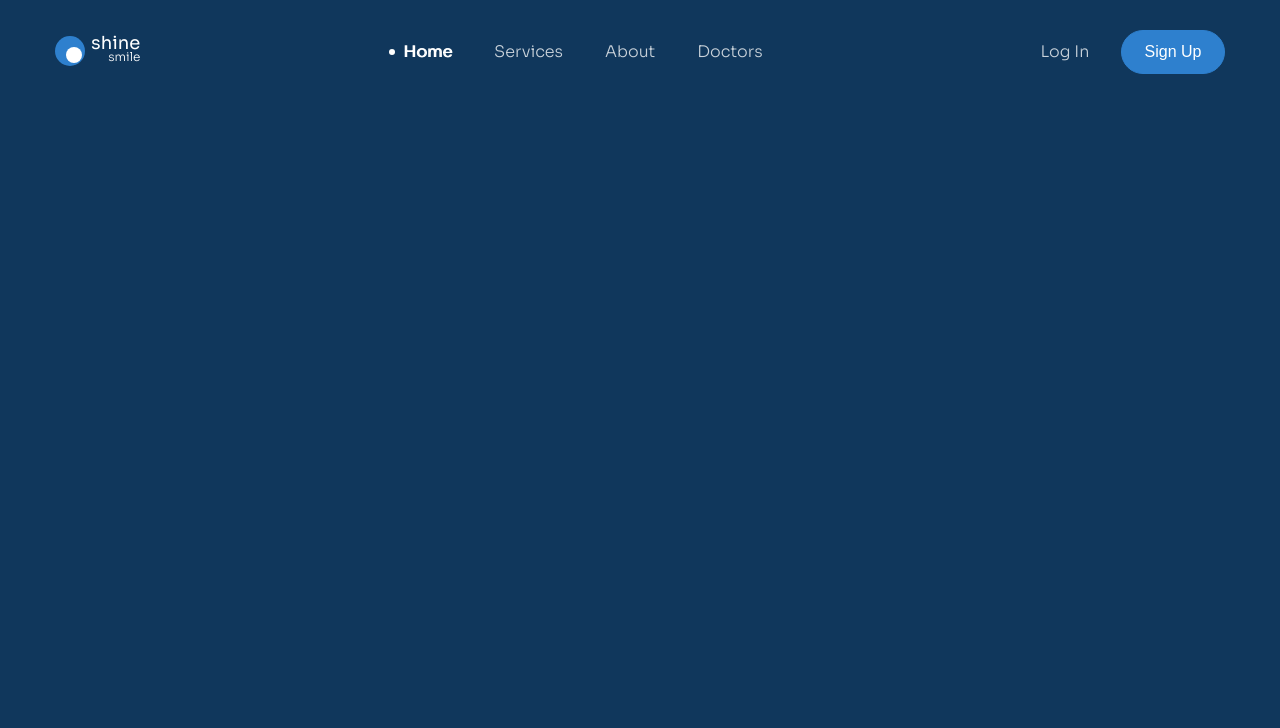
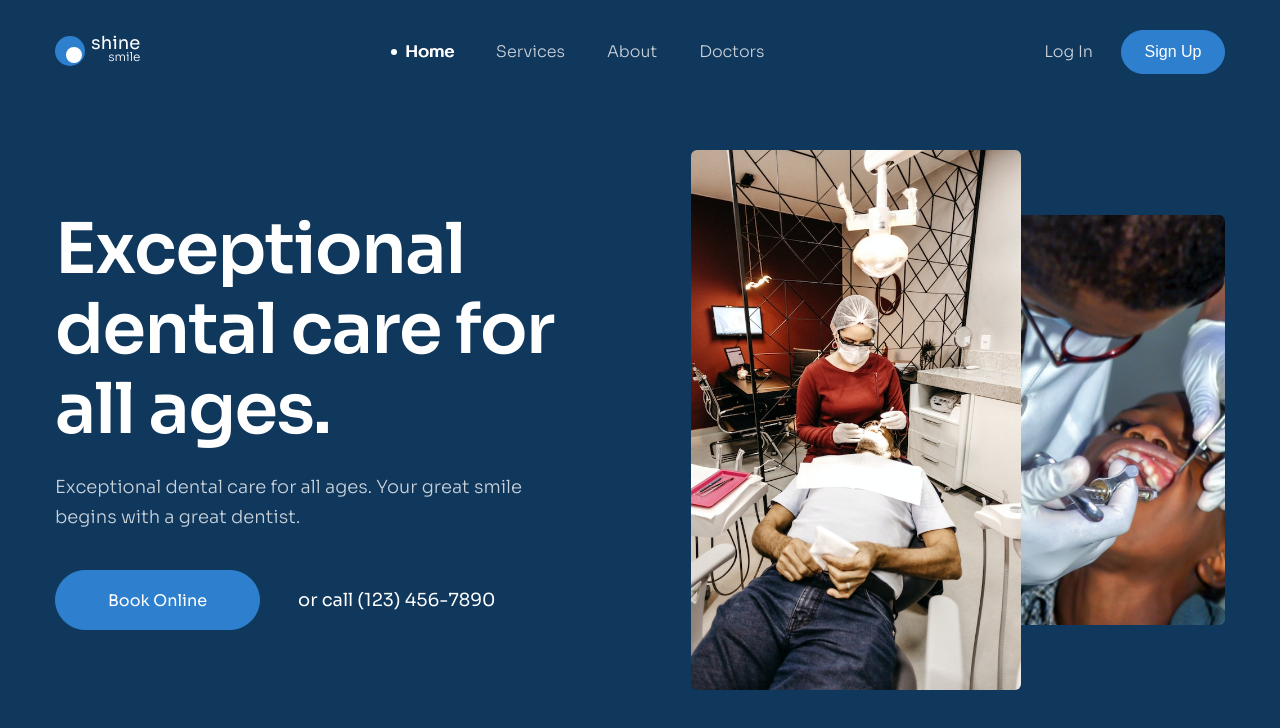
Before and after one commit to FergieTimeee/htmlcss-project-03, a plain HTML site: page index.html in a window 1280 px wide. Drawn offline with Linux system fonts and the light colour scheme.

Commit message:
Làm phần hero

```diff
--- a/assets/css/styles.css
+++ b/assets/css/styles.css
@@ -32,15 +32,15 @@ a {
     min-width: 205px;
     height: 60px;
     background: var(--primary-color);
-    border-radius: 99px;
+    -o-border-radius: 99px;
     -webkit-border-radius: 99px;
     -moz-border-radius: 99px;
     -ms-border-radius: 99px;
-    -o-border-radius: 99px;
+    border-radius: 99px;
     border: 1px solid var(--primary-color);
     font-weight: 400;
     font-size: 1.6rem;
-    line-height: 1.67;
+    line-height: 60px;
     text-align: center;
     color: #ffffff;
 }
@@ -152,9 +152,82 @@ a {
 }
 
 /* action */
+.header-action {
+    display: flex;
+    align-items: center;
+}
+
 .header-action__signup {
     line-height: 1.75;
     min-width: 104px;
     height: 44px;
     margin-left: 7px;
 }
+
+/* =========Hero========== */
+.hero {
+    display: flex;
+    margin-top: 76px;
+    align-items: center;
+}
+
+.hero__content {
+    width: 44%;
+    flex-shrink: 0;
+}
+
+.hero__media {
+    flex-grow: 1;
+}
+
+.hero__heading {
+    font-weight: 600;
+    font-size: 7rem;
+    line-height: 1.14;
+    letter-spacing: -0.02em;
+    color: #ffffff;
+}
+
+.hero__desc {
+    margin-top: 22px;
+    font-weight: 300;
+    font-size: 1.8rem;
+    line-height: 1.67;
+    color: #c9d2da;
+}
+
+.hero__row {
+    display: flex;
+    align-items: center;
+    margin-top: 38px;
+}
+
+.hero__phone {
+    margin-left: 38px;
+    font-size: 1.8rem;
+    line-height: 1.67;
+    color: #ffffff;
+}
+
+.hero__images {
+    display: flex;
+    justify-content: flex-end;
+    align-items: center;
+}
+
+.hero__img {
+    width: 330px;
+    height: 540px;
+    border-radius: 6px;
+    object-fit: cover;
+}
+
+.hero__img:first-child {
+    position: relative;
+    margin-right: -6px;
+}
+
+.hero__img:last-child {
+    width: 210px;
+    height: 410px;
+}
--- a/index.html
+++ b/index.html
@@ -100,6 +100,7 @@
     <body>
         <header class="header">
             <div class="container">
+                <!-- Header-top -->
                 <div class="header-top">
                     <!-- Logo -->
                     <a href="/">
@@ -144,6 +145,38 @@
                         </button>
                     </div>
                 </div>
+                <!-- Hero -->
+                <section class="hero">
+                    <section class="hero__content">
+                        <h1 class="hero__heading">
+                            Exceptional dental care for all ages.
+                        </h1>
+                        <p class="hero__desc">
+                            Exceptional dental care for all ages. Your great
+                            smile begins with a great dentist.
+                        </p>
+                        <div class="hero__row">
+                            <a href="#!" class="btn">Book Online</a>
+                            <span class="hero__phone"
+                                >or call (123) 456-7890</span
+                            >
+                        </div>
+                    </section>
+                    <div class="hero__media">
+                        <div class="hero__images">
+                            <img
+                                src="./assets/img/hero-2.jpg"
+                                alt="Exceptional dental care for all ages."
+                                class="hero__img"
+                            />
+                            <img
+                                src="./assets/img/hero-1.jpg"
+                                alt="Exceptional dental care for all ages."
+                                class="hero__img"
+                            />
+                        </div>
+                    </div>
+                </section>
             </div>
         </header>
     </body>
```
Also changed, not shown: assets/img/hero-1.jpg (added), assets/img/hero-2.jpg (added).
